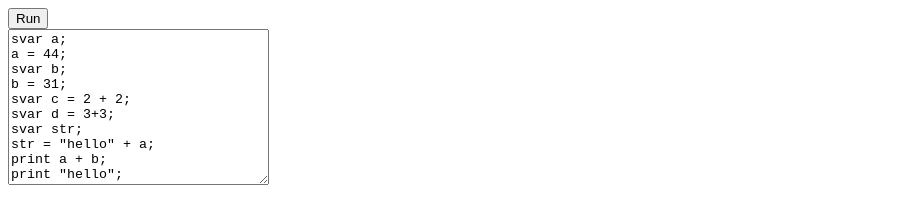
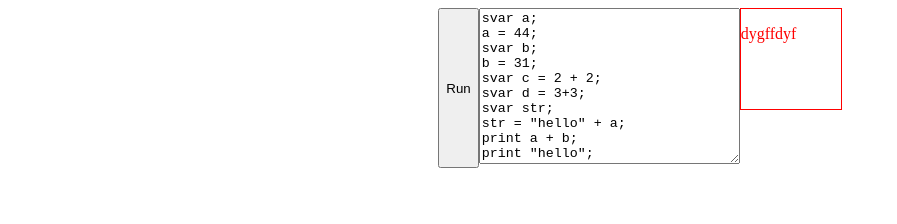
Before and after one commit to darrylDgs/javascript-code-interprete, a website: page www/index.html in a window 1280 px wide. Both pictures are taken after a click on the button "Run". Shown: the whole page, without its empty margins (0-897 px from the left). Drawn offline with Linux system fonts and the light colour scheme.

Commit message:
implement console method

```diff
--- a/package.json
+++ b/package.json
@@ -9,7 +9,8 @@
   },
   "devDependencies": {},
   "scripts": {
-    "start": "app.js",
+    "prestart": "npm install",
+    "start": "node app.js",
     "test": "echo \"Error: no test specified\" && exit 1"
   },
   "author": "Darryl",
--- a/www/index.html
+++ b/www/index.html
@@ -3,7 +3,7 @@
 <head>
     <meta charset="utf-8" />
     <meta http-equiv="X-UA-Compatible" content="IE=edge">
-    <title>Page Title</title>
+    <title>Code interprete</title>
     <meta name="viewport" content="width=device-width, initial-scale=1">
     <script src="main.js"></script>
     <link rel="stylesheet" type="text/css" media="screen" href="main.css" />
@@ -27,7 +27,7 @@ print "hello";
             </textarea>
 
         </div>
-        <div class="console">
+        <div id="consola">
 
         </div>
 
--- a/www/main.css
+++ b/www/main.css
@@ -0,0 +1,10 @@
+#interprete{
+    display: flex;
+    flex-direction: row;
+    justify-content: center;
+}
+#consola{
+    border: 1px solid red;
+    width: 100px;
+    height: 100px;
+}
--- a/www/main.js
+++ b/www/main.js
@@ -28,16 +28,24 @@ const rules = {
                 isUnique: true
             }
         }
+    },
+    consoleContainer: null,
+    console: consoleController
+}
+
+function compile() {
+    if(document){
+        var code = document.getElementById("codeInput").value;
+        var consola = document.getElementById("consola");
+        //initialize console Container
+        rules.consoleContainer = consola;
+        interprete(code, consola);
     }
 }
 
-function compile() {
-    var code = document.getElementById("codeInput").value;
-    interprete(code);
-    log(scope);
-}
+function interprete(code, consola) {
+    rules.console("dygffdyf","error");
 
-function interprete(code) {
     //separate code in lines
     var lines = code.split(rules.closeLine);
     var lineNum = 1;
@@ -57,6 +65,21 @@ function interprete(code) {
         }
         lineNum++;
     });
+}
+
+//control all
+function consoleController(msg, msgType){
+    let color = (msgType === "normal")? "black":
+                (msgType === "alert")? "yellow":
+                (msgType === "error")? "red":
+                consoleController("Error msg type:" + msgType + "not defined", error);
+
+    let element = document.createElement("P");
+    element.style.color = color;
+    let text = msg;
+    let textNode = document.createTextNode(text);
+    element.appendChild(textNode);
+    rules.consoleContainer.appendChild(element);
 }
 
 //return true if the property meet all conditions for line
```
Also changed, not shown: 2 other files.
